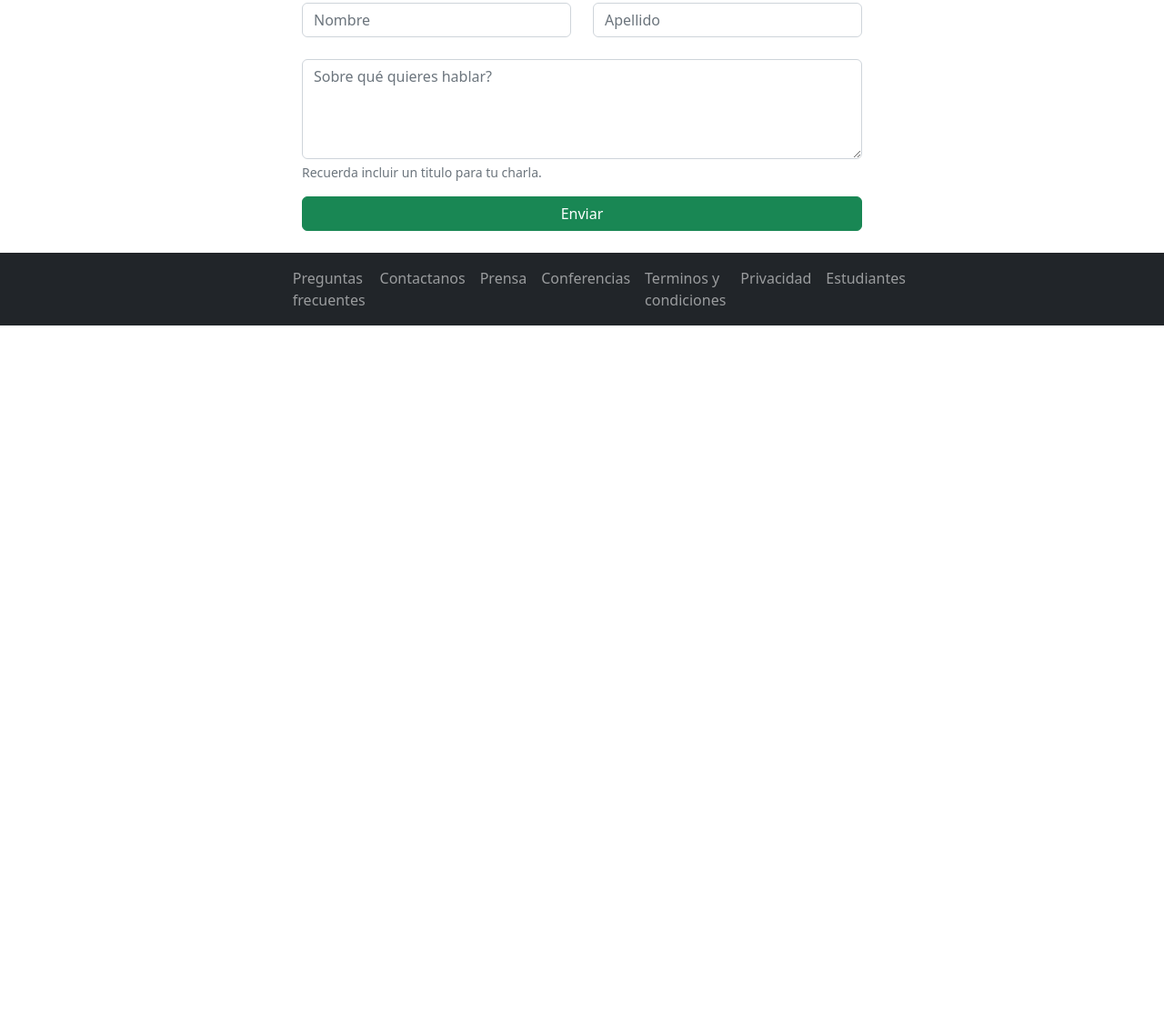
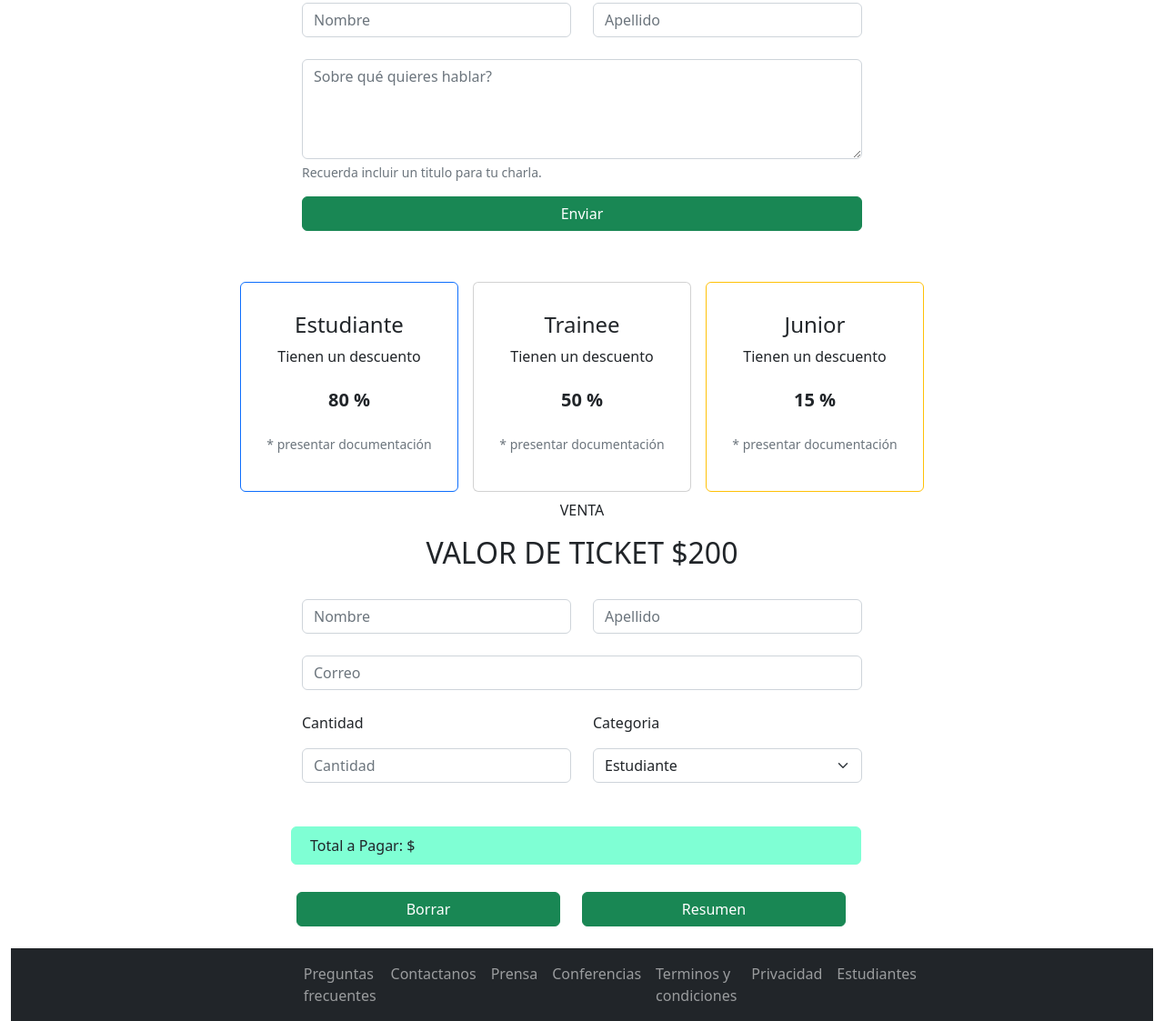
Before and after one commit to ClaudioMuse/EjercicioIntegrador, a plain HTML site: page index.html in a window 1280 px wide. Shown: the part 2149-3272 px from the top of the page at 91% size. Before the commit the page ends 2507 px from the top, so only its background shows below. Drawn offline with nearby package versions, Linux system fonts and the light colour scheme.

Commit message:
actualizacion para repo

```diff
--- a/index.html
+++ b/index.html
@@ -7,6 +7,8 @@
         <!--Bootstrap-->
         <link href="https://cdn.jsdelivr.net/npm/bootstrap@5.2.1/dist/css/bootstrap.min.css" rel="stylesheet" integrity="sha384-iYQeCzEYFbKjA/T2uDLTpkwGzCiq6soy8tYaI1GyVh/UjpbCx/TYkiZhlZB6+fzT" crossorigin="anonymous">
         <title>Ejercicio integrador</title>
+        <link href="styles/style.css" rel="stylesheet">
+
     </head>
     <body>
         <!--Javascript con Popper-->
@@ -20,19 +22,19 @@
                     <div>
                     <ul class="navbar-nav">
                     <li class="nav-item">
-                        <a class="nav-link" href="#">La conferencia</a>
+                        <a class="nav-link" href="#Conf">La conferencia</a>
                     </li>
                     <li class="nav-item">
-                        <a class="nav-link" href="#">Los oradores</a>
+                        <a class="nav-link" href="#Oradores">Los oradores</a>
                     </li>
                     <li class="nav-item">
-                        <a class="nav-link" href="#">El lugar y la fecha</a>
+                        <a class="nav-link" href="#Fecha">El lugar y la fecha</a>
                     </li>
                     <li class="nav-item">
-                        <a class="nav-link" href="#">Conviertete en orador </a>
+                        <a class="nav-link" href="#Orad">Conviertete en orador </a>
                     </li>
                     <li class="nav-item">
-                        <a class="nav-link" href="#">Comprar tickets</a>
+                        <a class="nav-link" href="#tickets">Comprar tickets</a>
                     </li>
                     </ul>
                     </div>
@@ -51,11 +53,11 @@
                   <br>
                   <br>
                   <br>
-                  <h1 class="card-title" style="color:white" align="right">Conf Bs As</h1>
+                  <h1 class="card-title" style="color:white" align="right" id="Conf">Conf Bs As</h1>
                   <br>
                   <p class="card-text" style="color:white"  align="right">Bs. As llega por primera vez a la Argentina. Un evento para compartir con nuestra comunidad el conocimiento y experiencia de los expertos que estan creando el futuro de Internet. Ven a conocer a miembros del evento, a otros estudiantes de Codo a Codo y los oradores de primer nivel que tenemos para ti. Te esperamos!</p>
-                  <button type="button" class="btn btn-light">Quiero ser orador</button>
-                  <button type="button" class="btn btn-success">Comprar tickets</button>
+                  <button type="button" class="btn btn-light" onclick="window.location.href = '#Orad';">Quiero ser orador</button>
+                  <button type="button" class="btn btn-success" onclick="window.location.href = '#tickets';">Comprar tickets</button>
                   </div>
               </div>
             </div>
@@ -71,8 +73,8 @@
                       <h1 class="card-title" style="color:white" align="right">Conf Bs As</h1>
                       <br>
                       <p class="card-text" style="color:white"  align="right">Bs. As llega por primera vez a la Argentina. Un evento para compartir con nuestra comunidad el conocimiento y experiencia de los expertos que estan creando el futuro de Internet. Ven a conocer a miembros del evento, a otros estudiantes de Codo a Codo y los oradores de primer nivel que tenemos para ti. Te esperamos!</p>
-                      <button type="button" class="btn btn-light">Quiero ser orador</button>
-                      <button type="button" class="btn btn-success">Comprar tickets</button>
+                      <button type="button" class="btn btn-light" onclick="window.location.href = '#Orad';">Quiero ser orador</button>
+                      <button type="button" class="btn btn-success" onclick="window.location.href = '#tickets';">Comprar tickets</button>
                   </div>
               </div>
             </div>
@@ -88,8 +90,8 @@
                       <h1 class="card-title" style="color:white" align="right">Conf Bs As</h1>
                       <br>
                       <p class="card-text" style="color:white"  align="right">Bs. As llega por primera vez a la Argentina. Un evento para compartir con nuestra comunidad el conocimiento y experiencia de los expertos que estan creando el futuro de Internet. Ven a conocer a miembros del evento, a otros estudiantes de Codo a Codo y los oradores de primer nivel que tenemos para ti. Te esperamos!</p>
-                      <button type="button" class="btn btn-light">Quiero ser orador</button>
-                      <button type="button" class="btn btn-success">Comprar tickets</button>
+                      <button type="button" class="btn btn-light" onclick="window.location.href = '#Orad';">Quiero ser orador</button>
+                      <button type="button" class="btn btn-success" onclick="window.location.href = '#tickets';">Comprar tickets</button>
                   </div>
             </div>
           </div>
@@ -102,8 +104,8 @@
           <!--Titulo-->
           <div class="container-fluid">
             <div class="row">
-              <p align="center">CONOCE A LOS</p>
-              <h2 class="text-center">ORADORES</h2>
+              <p align="center" id="Oradores" >CONOCE A LOS</p>
+              <h2 class="text-center" >ORADORES</h2>
             </div>
           </div>
           <br>
@@ -153,7 +155,7 @@
 
         <!--Octubre Bs As-->
         <!--Imagen a la izquierda-->
-        <div class="container-fluid">
+        <div class="container-fluid" id="Fecha">
           <div class="row no-gutters">
             <div class="col-lg-6">
               <img src="Images/honolulu.jpg" class="d-block w-100" alt="...">
@@ -182,7 +184,7 @@
 
           <!--Formulario para orador-->
           <!--Titulo-->
-          <div class="container-fluid">
+          <div class="container-fluid" id="Orad">
             <div class="row">
               <p class="text-secondary" align="center">CONVIERTETE EN UN</p>
               <h2 class="text-center">ORADOR</h2>
@@ -228,6 +230,132 @@
               </div>
           </div>
 
+          <br>
+          <br>
+
+          <!--Comprar tickets-->
+
+          <div class="d-flex justify-content-md-center mx-auto my-2" style="width: 60%" id="tickets">
+            <div class="card text-center border-primary mx-2 py-3" style="width: 33%">
+              <!--Estudiante-->
+              <div class="card-body" >
+                <h4 class="card-title"> Estudiante</h4>
+                <p class="card-text">Tienen un descuento</p>
+                <h5 class="card-title my-4" style="font-weight:700">80 %</h5>
+                <p class="card-title"><small class="text-muted">* presentar documentación</small></p>
+              </div>
+            </div>
+              <!--Trainee-->
+            <div class="card text-center border-sucess mx-2 py-3" style="width: 33%">
+              <div class="card-body" >
+                <h4 class="card-title"> Trainee</h4>
+                <p class="card-text">Tienen un descuento</p>
+                <h5 class="card-title my-4" style="font-weight:700">50 %</h5>
+                <p class="card-title"><small class="text-muted">* presentar documentación</small></p>
+              </div>
+            </div>
+              <!--Junior-->
+            <div class="card text-center border-warning mx-2 py-3" style="width: 33%">
+              <div class="card-body" >
+                <h4 class="card-title"> Junior</h4>
+                <p class="card-text">Tienen un descuento</p>
+                <h5 class="card-title my-4" style="font-weight:700">15 %</h5>
+                <p class="card-title"><small class="text-muted">* presentar documentación</small></p>
+              </div>
+            </div>
+          </div>
+
+            <div class="container">
+                <div class="row">
+                  <p align="center">VENTA</p>
+                  <h2 align="center">VALOR DE TICKET $200</h2>
+                </div>
+            </div>
+              <br>
+
+              <!--Formulario para la venta de tickets-->
+              <div class="container-fluid">
+                <div class="row">
+                  <div class="col-3"></div>
+                    <div class="col-sm-3">
+                      <input type="text" class="form-control" placeholder="Nombre" aria-label="Nombre">
+                    </div>
+                    <div class="col-sm-3">
+                      <input type="text" class="form-control" placeholder="Apellido" aria-label="Apellido">
+                    </div>
+                    <div class="col-3"></div>
+                </div>
+                <br>
+
+                <!--Correo-->
+                <div class="row">
+                  <div class="col-3"></div>
+                  <div class="col-sm-6">
+                    <input type="text" class="form-control" placeholder="Correo" aria-label="Correo">
+                  </div>
+                  <div class="col-3"></div>
+                </div>
+                <br>
+                <!--Cantidad y Categoria-->
+                <div class="row">
+                  <div class="col-3"></div>
+                    <div class="col-sm-3">
+                      <p>Cantidad</p>
+                      <input type="text" id="cantidad" class="form-control" placeholder="Cantidad" required>
+                    </div>
+                    <div class="col-sm-3">
+                      <p>Categoria</p>
+                      <select id="categoria" class="form-select">
+                          <option value="0">Estudiante</option>
+                          <option value="1">Trainee</option>
+                          <option value="2">Junior</option>
+                      </select>
+                    </div>
+                    <div class="col-3"></div>
+                </div>
+                <br>
+                <br>
+                <!--Total a pagar-->
+                <div class="row">
+                  <div class="col-3"></div>
+                  <div class="col-sm-6" id="total" >
+                    <div class=" p-2 " >
+                      Total a Pagar: $
+                  </div>
+                  <div class="col-3"></div>
+
+                </div>
+
+                <!--Borrar y Resumen-->
+
+                <div class="row">
+                  <div class="col-3"></div>
+                  <div class="col-3"  >
+                  <div class="d-grid gap-2" >
+                  <button type="button" class="btn btn-success" type="submit" >Borrar</button>
+                </div>
+                  </div>
+                  <div class="col-3" >
+                    <div class="d-grid gap-2" >
+                    <button type="button" class="btn btn-success" type="submit" onclick="determinarTotal()">Resumen</button>
+                  </div>
+                    </div>
+                  <div class="col-3"></div>
+                </div>
+
+
+
+
+
+              </div>
+
+
+
+
+
+
+
+
           <!--Barra de navegacion inferior-->
           <br>
           <nav class="navbar bottom navbar-expand navbar-dark bg-dark">
@@ -271,7 +399,7 @@
 
 
 
-
+    <script src="js/desafioJS.js"></script>
 
     </body>
 </html>
--- /dev/null
+++ b/js/desafioJS.js
@@ -0,0 +1,32 @@
+function determinarTotal(){
+    console.log("Ingreso a Determinar Total")
+    let total = 0
+    console.log(total)
+    let entrada = 200
+    console.log(entrada)
+    let x = document.getElementById("cantidad").value;
+    let y = document.getElementById("categoria").value;
+
+    console.log(x);
+    console.log(y);
+
+
+    if (y==0){
+        total = x * (entrada * 0.2)
+        console.log(total);
+    } else if (y==1){
+        total = x * (entrada * 0.5)
+        console.log(total);
+    } else if (y==2){
+        total = x * (entrada * 0.85)
+        console.log(total);
+    }
+
+    let z = (x * entrada) - total
+    console.log(z);
+
+
+    document.getElementById("total").innerHTML="Total a pagar: $ "+z;
+
+
+}
--- /dev/null
+++ b/styles/style.css
@@ -0,0 +1,3 @@
+#total{ border: aquamarine 1px solid;
+border-radius: .375rem; background-color: aquamarine;
+margin-bottom: 30px; width: 49% }
```
